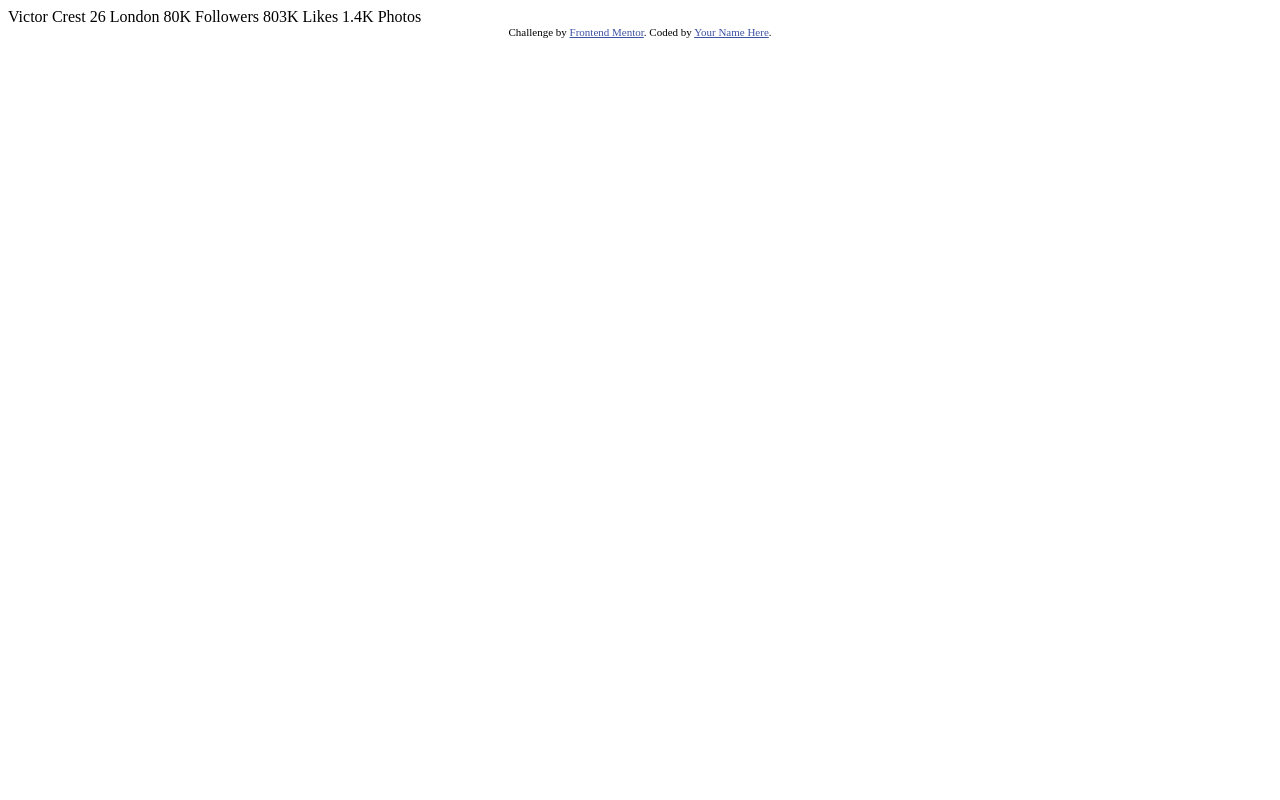
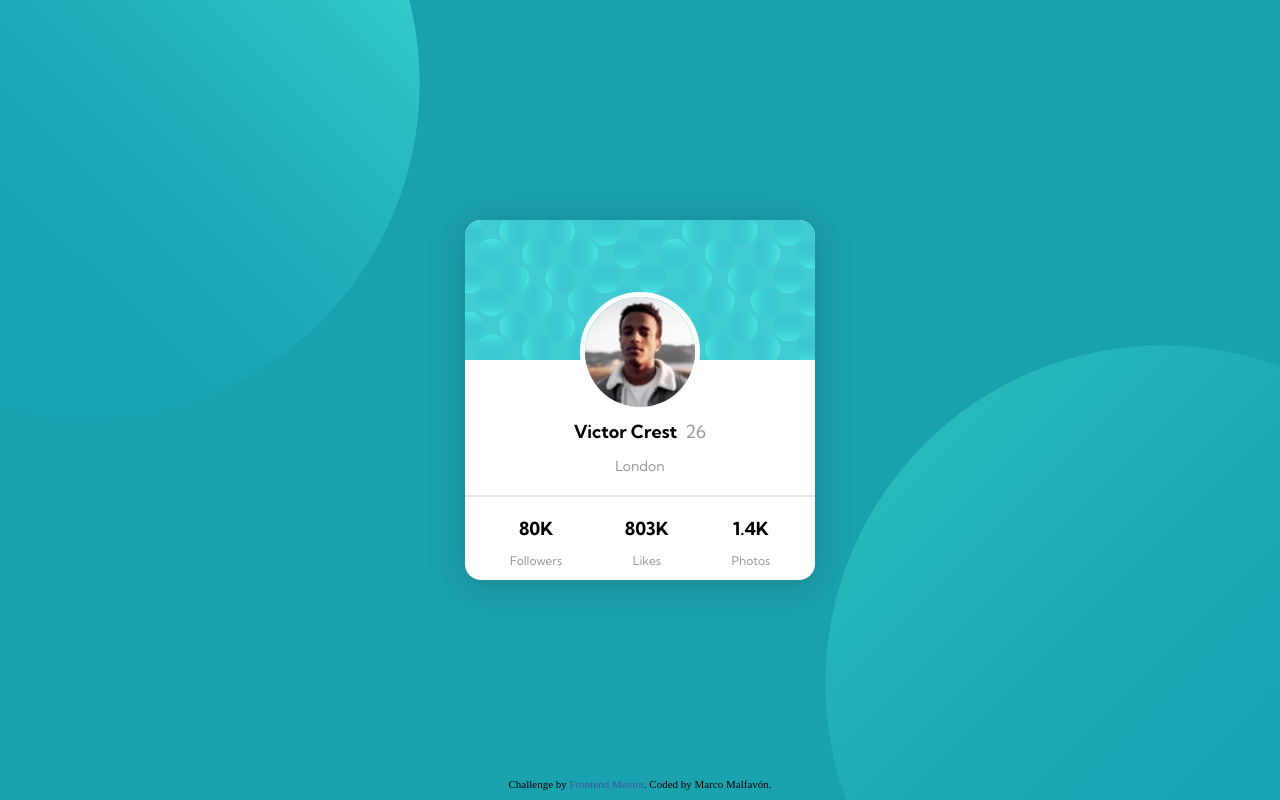
Before and after one commit to Malfavon/Profile-Card-Challenge, a plain HTML site: page index.html in a window 1280 px wide. Drawn offline with Linux system fonts and the light colour scheme.

Commit message:
challenge done

```diff
--- a/index.html
+++ b/index.html
@@ -3,33 +3,48 @@
 <head>
   <meta charset="UTF-8">
   <meta name="viewport" content="width=device-width, initial-scale=1.0"> <!-- displays site properly based on user's device -->
-
   <link rel="icon" type="image/png" sizes="32x32" href="./images/favicon-32x32.png">
-
-  <title>Frontend Mentor | Profile card component</title>
-
-  <!-- Feel free to remove these styles or customise in your own stylesheet 👍 -->
-  <style>
-    .attribution { font-size: 11px; text-align: center; }
-    .attribution a { color: hsl(228, 45%, 44%); }
-  </style>
+  <title>Marco Malfavón | Profile card component</title>
+  <link rel="stylesheet" href="./styles.css">
 </head>
 <body>
-  Victor Crest
-  26
-  London
+  <div class="wrapper">
+    <img src="./images/bg-pattern-top.svg" class="circle1">
+    <img src="./images/bg-pattern-bottom.svg" class="circle2">
 
-  80K
-  Followers
+    <div class="card">
+      <div class="profile-background"></div>
+      <img src="./images/image-victor.jpg" class="profile-picture">
+      <div class="card-info">
+        <div class="personal-data">
+            <h1>Victor Crest</h1><h2>26</h2>
+        </div>
+        <p>London</p>
+        <hr>
+        <div class="ss-data">
+          <div class="followers">
+            <h1>80K</h1>
+            <p>Followers</p>
+          </div>
+          <div class="likes">
+            <h1>803K</h1>
+            <p>Likes</p>
+          </div>
+          <div class="photos">
+            <h1>1.4K</h1>
+            <p>Photos</p>
+          </div>
+        </div>
+      </div>
+    </div>
+    <div class="attribution">
+      <span>Challenge by <a href="https://www.frontendmentor.io?ref=challenge" target="_blank">Frontend Mentor</a>.</span>
+      <span>Coded by Marco Malfavón.</span>
+    </div>
+  </div>
 
-  803K
-  Likes
 
-  1.4K
-  Photos
-  <div class="attribution">
-    Challenge by <a href="https://www.frontendmentor.io?ref=challenge" target="_blank">Frontend Mentor</a>.
-    Coded by <a href="#">Your Name Here</a>.
-  </div>
+
+
 </body>
 </html>
--- /dev/null
+++ b/styles.css
@@ -0,0 +1,168 @@
+@import url('https://fonts.googleapis.com/css2?family=Kumbh+Sans:wght@400;700&display=swap');
+
+body{
+    margin: 0;
+    padding: 0;
+    background-color: hsl(185, 75%, 39%);
+    overflow: hidden;
+}
+img{
+    width: 100%;
+    height: auto;
+    display: block;
+}
+h1{
+    font-family: 'Kumbh Sans', sans-serif;
+    font-weight: 700;
+    font-size: 18px;
+}
+h2 {
+    font-family: 'Kumbh Sans', sans-serif;
+    font-weight: 400;
+    font-size: 18px;
+    color: hsl(0, 0%, 59%);
+}
+p {
+    margin-top: 0;
+    margin-bottom: 20px;
+    font-family: 'Kumbh Sans', sans-serif;
+    font-weight: 400;
+    font-size: 14px;
+    color: hsl(0, 0%, 59%);
+}
+hr{
+    border: 1px solid hsl(0, 0%, 90%);
+}
+.wrapper{
+    z-index: 0;
+    display: flex;
+    flex-direction: column;
+    min-height: 100vh;
+    justify-content: center;
+    align-items: center;
+    overflow: hidden;
+    position: relative;
+}
+
+.circle1 {
+    overflow: hidden;
+    height: auto;
+    position: absolute;
+}
+.circle1 img{
+    position: absolute;
+}
+.circle2{
+    overflow: hidden;
+    height: auto;
+    position: absolute;
+}
+.circle2 img {
+    position: absolute;
+}
+.card{
+    z-index: 2;
+    display: flex;
+    flex-direction: column;
+    align-content: center;
+    text-align: center;
+    position: relative;
+    width: 350px;
+    max-width: 75%;
+    overflow: hidden;
+    background-color: white;
+    border-radius: 1rem;
+    box-shadow: 0px 5px 35px 0px hsla(229, 23%, 23%, 0.30);
+    -webkit-box-shadow: 0px 5px 35px 0px hsla(229, 23%, 23%, 0.30);
+}
+.profile-background{
+    background: url(./images/bg-pattern-card.svg);
+    width: 100%;
+    height: 140px;
+    background-size: cover;
+}
+.profile-picture{
+    position: absolute;
+    top: 25%;
+    left: 50%;
+    transform: translate(-50%, -15%);
+    background-size: cover;
+    width: 110px;
+    height: 110px;
+    border: 5px solid white;
+    border-radius: 50%;
+}
+
+.personal-data{
+    display: flex;
+    align-items: center;
+    justify-content: center;
+    margin-top: 45px;
+}
+.personal-data h1{
+    margin-right: 8px;
+}
+
+.ss-data{
+    display: flex;
+    flex-wrap: wrap;
+    flex-direction: row;
+    height: 75px;
+    padding-left: 45px;
+    padding-right: 45px;
+    justify-content: space-between;
+}
+.ss-data p{
+    font-size: 12px;
+}
+
+.attribution {
+    position: absolute;
+    font-size: 11px;
+    text-align: center;
+    bottom: 10px;
+}
+
+.attribution a {
+    color: hsl(228, 45%, 44%);
+    text-decoration: none;
+}
+
+@media screen and (min-width: 375px){
+    .circle1{
+        width: 500px;
+        top: -250px;
+        left: -315px;
+    }
+    .circle2{
+        width: 500px;
+        bottom: -240px;
+        right: -315px;
+    }
+}
+
+@media screen and (min-width: 650px){
+    .circle1{
+        width: 675px;
+        top: -255px;
+        left: -255px;
+    }
+    .circle2{
+        width: 675px;
+        bottom: -220px;
+        right: -220px;
+    }
+}
+
+@media screen and (min-width: 1440px){
+    .circle1{
+        width: 1200px;
+        top: -580px;
+        left: -480px;
+    }
+    .circle2{
+        width: 1200px;
+        bottom: -725px;
+        right: -390px;
+    }
+}
```
